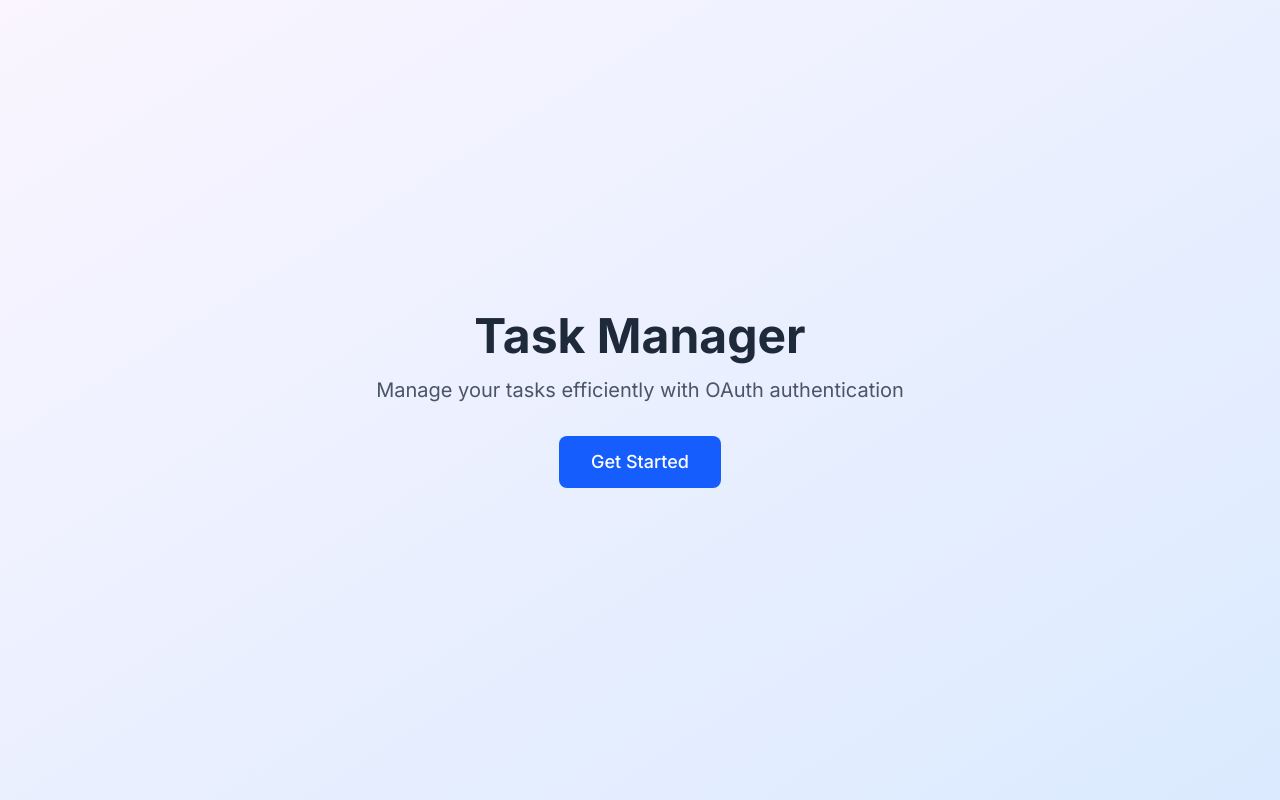
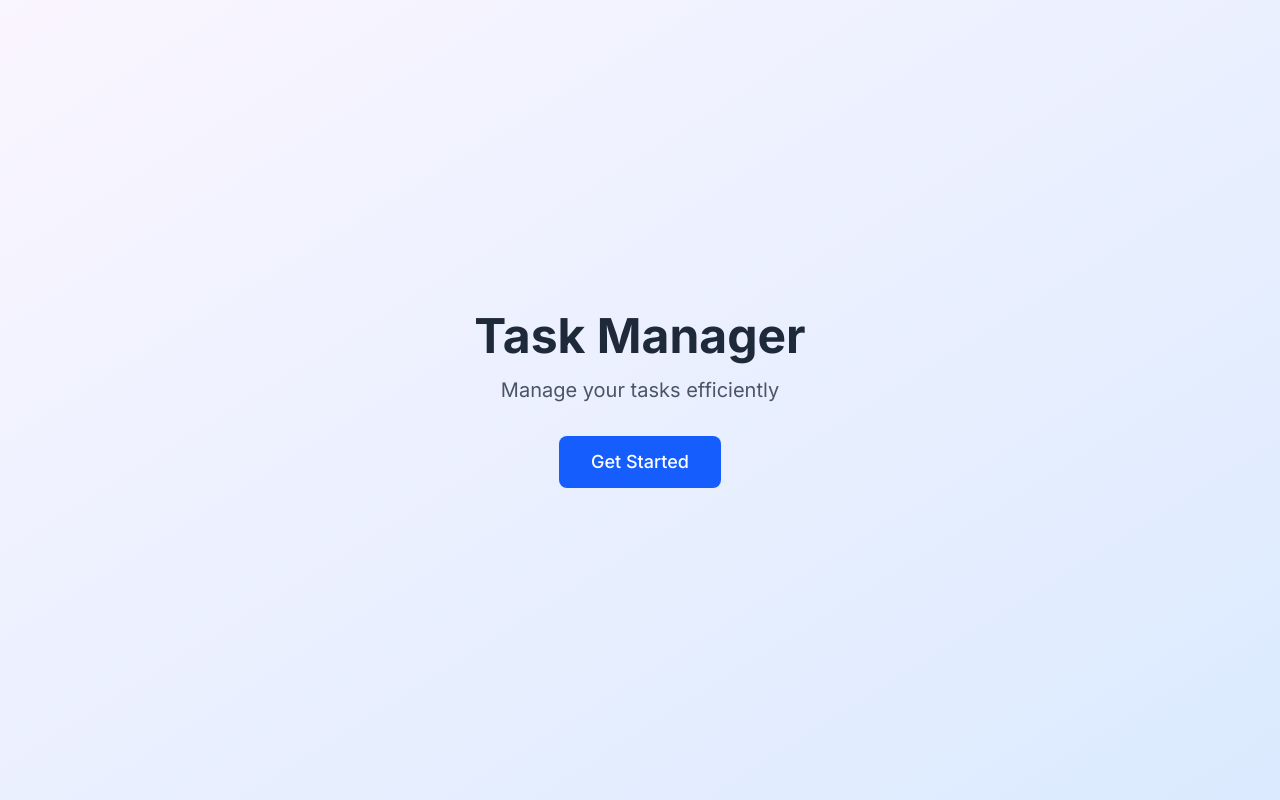
Before and after one commit to bablysingh2409/task-manager, a Next.js app: page / in a window 1280 px wide. Built offline with nearby package versions, Linux system fonts and the light colour scheme; no server answers.

Commit message:
changes in dashboard

```diff
--- a/app/api/auth/[...nextauth]/route.js
+++ b/app/api/auth/[...nextauth]/route.js
@@ -1,4 +1,4 @@
-import NextAuth from "next-auth";
+import NextAuth from "next-auth/next";
 import { authOptions } from "@/lib/auth";
 
 const handler = NextAuth(authOptions);
--- a/app/page.jsx
+++ b/app/page.jsx
@@ -8,7 +8,7 @@ export default function Home() {
           Task Manager
         </h1>
         <p className="text-xl text-gray-600 mb-8">
-          Manage your tasks efficiently with OAuth authentication
+          Manage your tasks efficiently
         </p>
         <Link
           href="/login"
```
